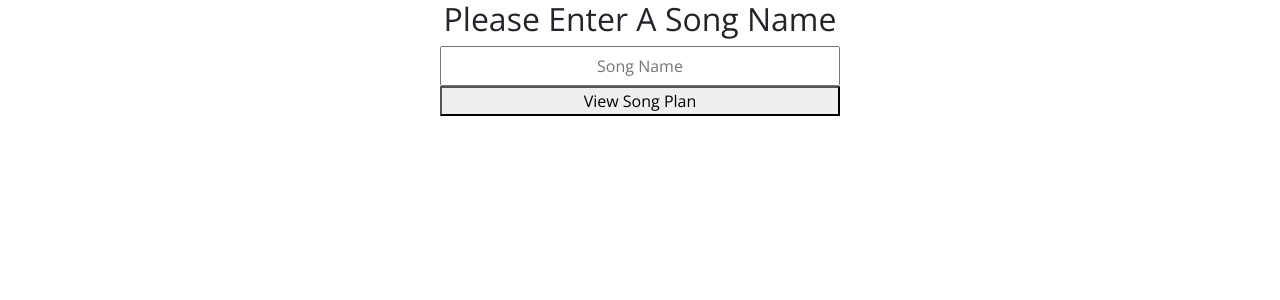
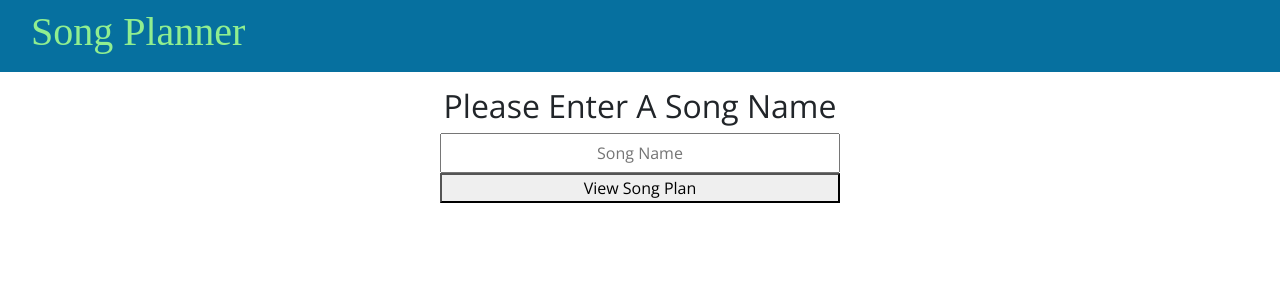
Before and after one commit to sebastianaclane/songplanner, a React (Create React App) app: page / in a window 1280 px wide. Shown: the top 300 px of the page. Built offline with nearby package versions, Linux system fonts and the light colour scheme; a web font is replaced by a local one.

Commit message:
Add Header component inside SongPicker component

```diff
--- a/src/components/SongPicker.js
+++ b/src/components/SongPicker.js
@@ -1,4 +1,5 @@
 import React from "react";
+import Header from "./Header";
 
 class SongPicker extends React.Component {
     songInput = React.createRef();
@@ -19,11 +20,14 @@ class SongPicker extends React.Component {
 
     render() {
         return (
+            <React.Fragment>
+                <Header title="Song Planner" />
             <form className="song-picker" onSubmit={this.goToSongPlan}>
                 <h2>Please Enter A Song Name</h2>
                 <input type="text" required placeholder="Song Name" ref={this.songInput} onChange={this.removeSpaces} />
                 <button type="submit">View Song Plan</button>
             </form>
+            </React.Fragment>
         );
     }
 }
```
